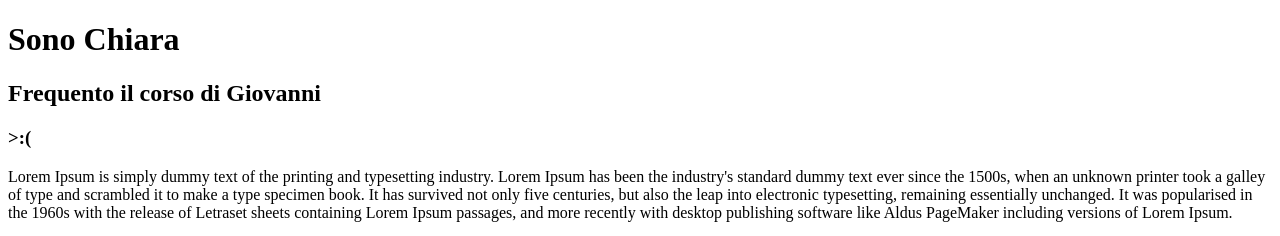
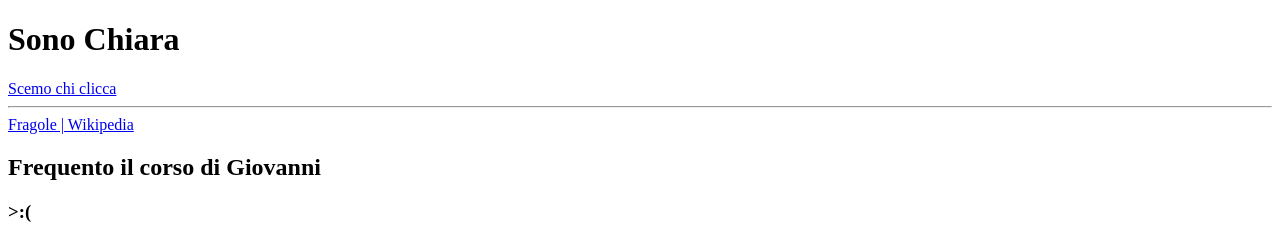
Before and after one commit to ChiaraPersona/Persona, a plain HTML site: page index.html in a window 1280 px wide. Shown: the top 236 px of the page. Drawn offline with Linux system fonts and the light colour scheme.

Commit message:
Immagini e sito

```diff
--- a/index.html
+++ b/index.html
@@ -3,11 +3,16 @@
   <head>
     <meta charset="UTF-8" />
     <meta name="viewport" content="width=device-width, initial-scale=1.0" />
-    <title>Eccociiii</title>
+    <title>CBA | Prima pagina</title>
   </head>
   <body>
     <!-- commenti, si fanno con ctrl + ù-->
     <h1>Sono Chiara</h1>
+    <a href="./progetti.html">Scemo chi clicca</a>
+    <hr />
+    <a href="https://it.wikipedia.org/wiki/Fragola" target="_blank"
+      >Fragole | Wikipedia</a
+    >
     <h2>Frequento il corso di Giovanni</h2>
     <h3>>:(</h3>
     <!-- si possono fare dove si vuole -->
```
Also changed, not shown: progetti.html (added, +12 -0 lines).
